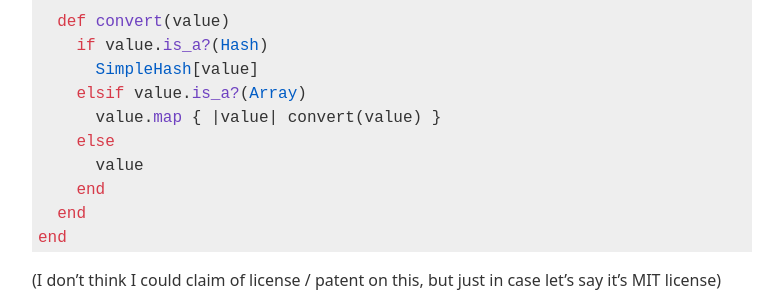
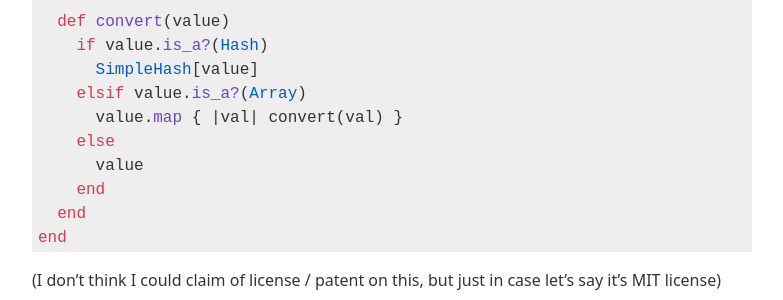
Before and after one commit to localhostdotdev/localhostdotdev.github.io, a Jekyll site: the page built from simple_hash.md, in a window 1280 px wide and 900 px high, scrolled down 1933 px. Shown: the part 151-451 px from the top of the window, without its empty margins (248-1031 px from the left). Built offline with Jekyll 4.4.1, drawn with Linux system fonts in a browser that asks for light colours.

Commit message:
no name reuse

```diff
--- a/simple_hash.md
+++ b/simple_hash.md
@@ -100,7 +100,7 @@ class SimpleHash < HashWithIndifferentAccess
     if value.is_a?(Hash)
       SimpleHash[value]
     elsif value.is_a?(Array)
-      value.map { |value| convert(value) }
+      value.map { |val| convert(val) }
     else
       value
     end
```
